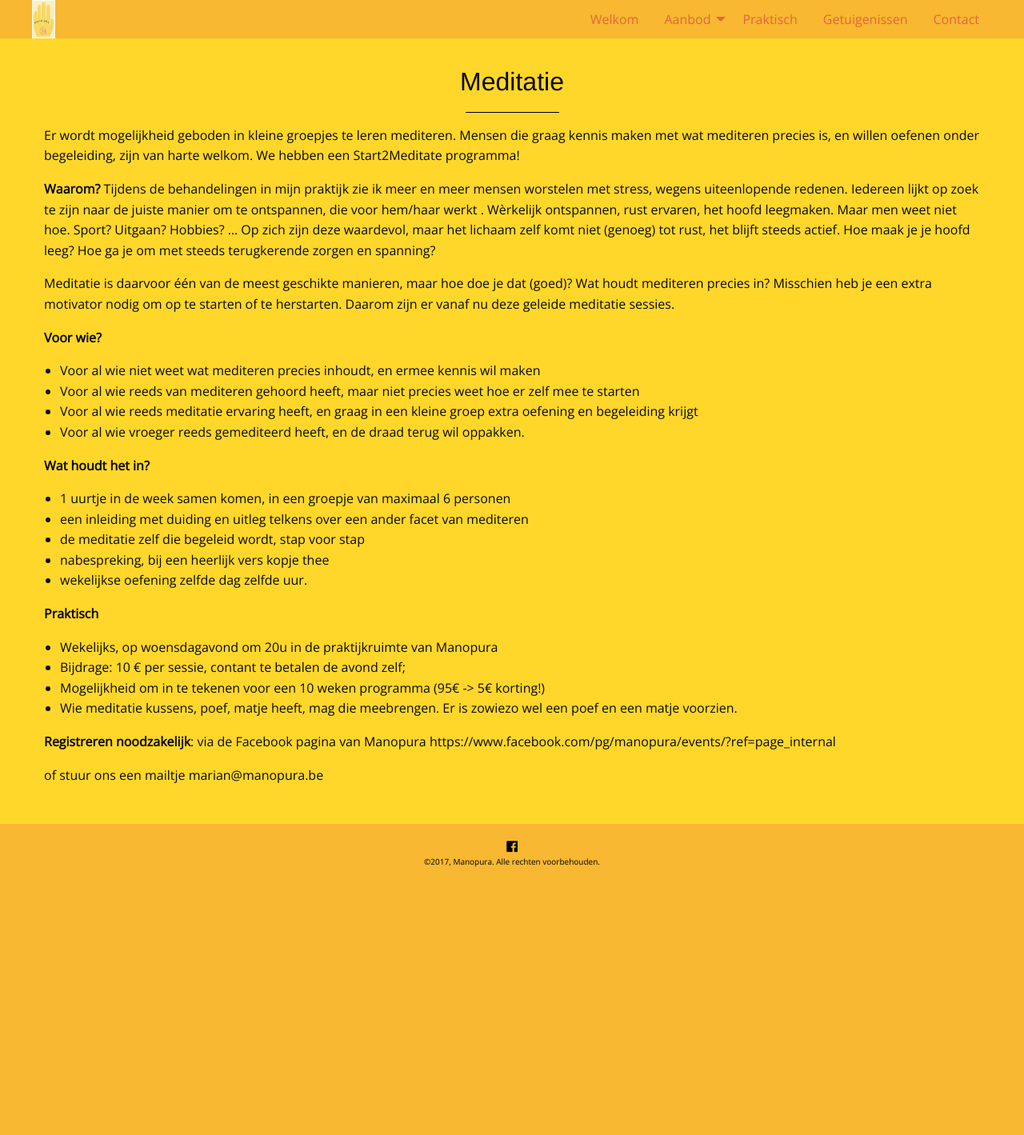
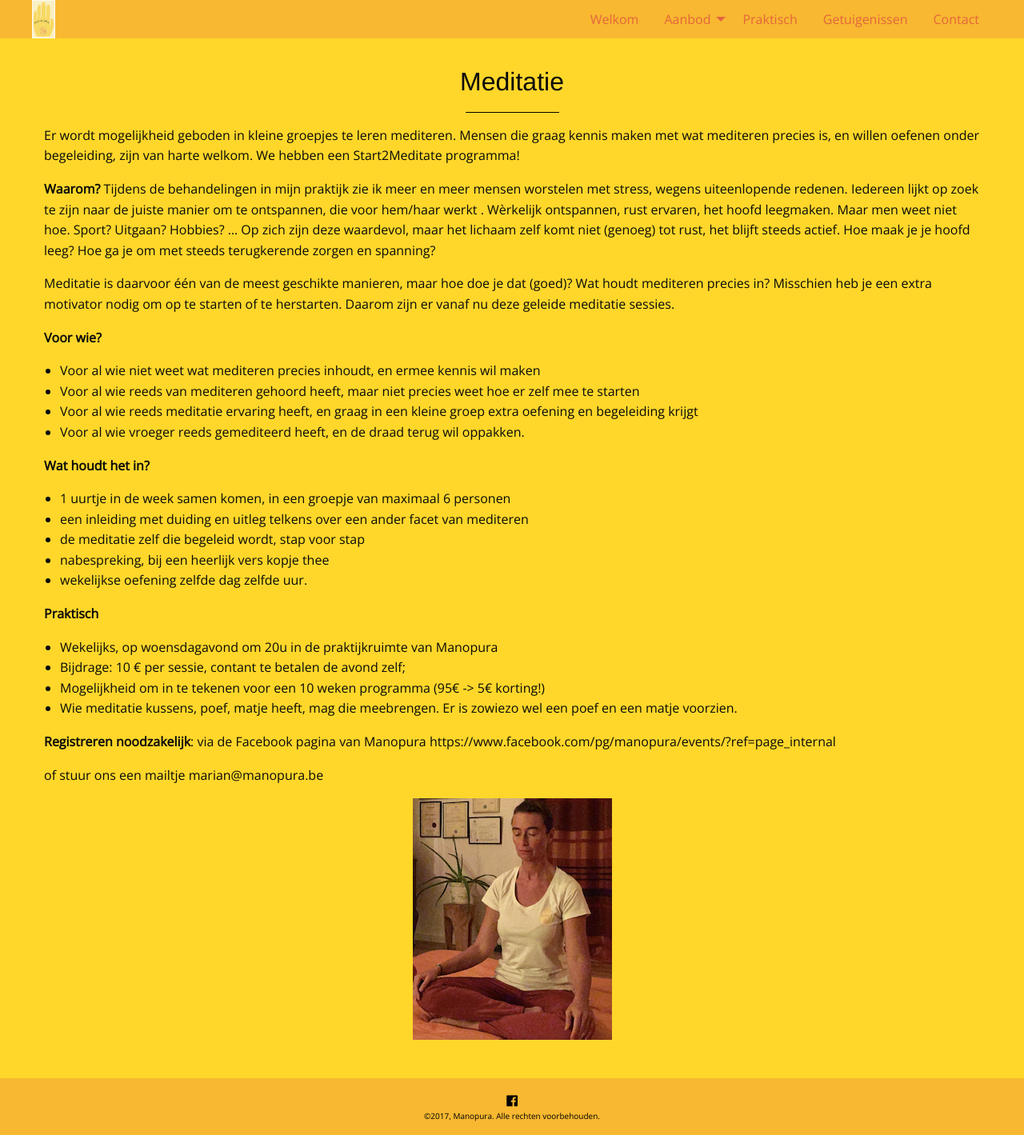
Before and after one commit to manopura/manopura.github.io, a Jekyll site: the page built from meditatie.md, in a window 1280 px wide. Shown: the whole page at 80% size. Built offline with Jekyll 4.4.1, drawn with Linux system fonts in a browser that asks for light colours; nearby versions of some CDN libraries; our own code applies the rules of GitHub Pages for plain Markdown files; before the commit the page ends 1101 px from its top, so only the background shows below that.

Commit message:
Update meditatie.md

```diff
--- a/meditatie.md
+++ b/meditatie.md
@@ -43,3 +43,5 @@
 
 
 of stuur ons een mailtje marian@manopura.be
+
+![drukpunten](images/meditatie_web.png)
```
